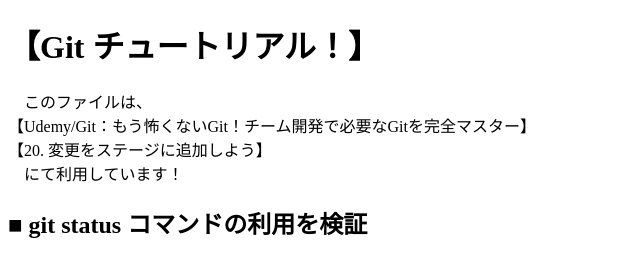
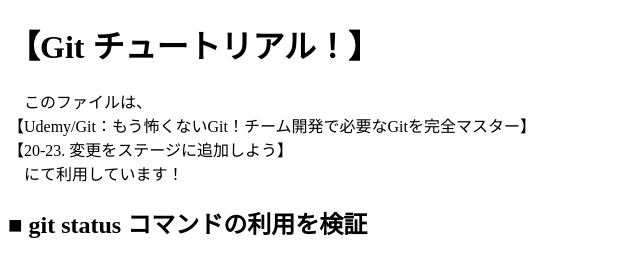
Before and after one commit to SuperNaoT/Udemy_Git-tutorial, a plain HTML site: page index.html in a window 1280 px wide. Shown: the full height of the page, 0-640 px from the left. Drawn offline with nearby package versions, Linux system fonts and the light colour scheme.

Commit message:
【20.】を【20-23.】と、レッスン単元を変更

```diff
--- a/index.html
+++ b/index.html
@@ -25,7 +25,7 @@
     <p>
       　このファイルは、<br>
       【Udemy/Git：もう怖くないGit！チーム開発で必要なGitを完全マスター】<br>
-      【20. 変更をステージに追加しよう】<br>
+      【20-23. 変更をステージに追加しよう】<br>
       　にて利用しています！<br>
     </p>
     <article>
```
